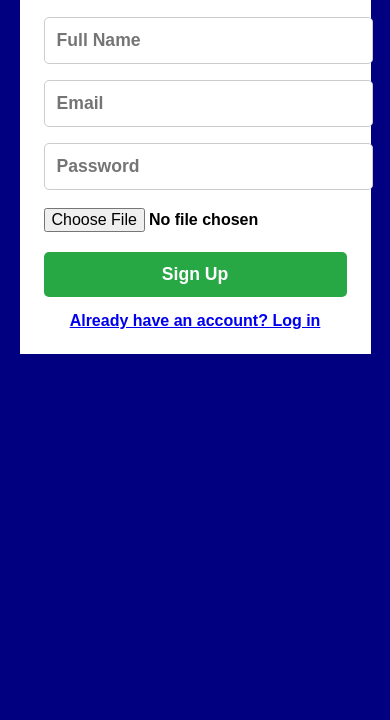
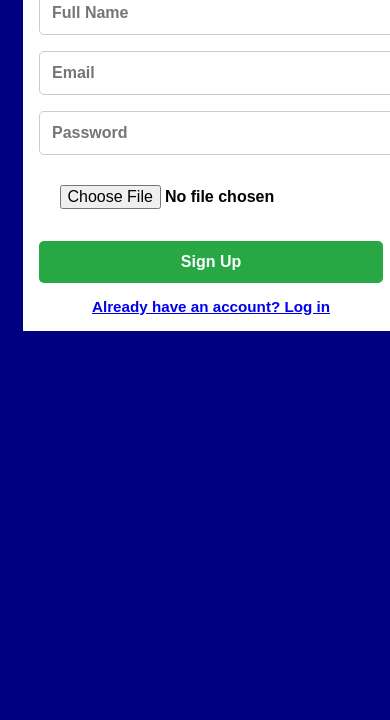
Before and after one commit to sammyjay239/JAVAS-PROJECT, a plain HTML site: page index.html in a window 390 px wide. Shown: the part 124-844 px from the top of the page. Drawn offline with Linux system fonts and the light colour scheme.

Commit message:
files updated

```diff
--- a/index.html
+++ b/index.html
@@ -1,35 +1,42 @@
 <!DOCTYPE html>
 <html lang="en">
+
 <head>
   <meta charset="UTF-8" />
   <title>Sign Up</title>
   <style>
     body {
-      background:navy;
+      background: navy;
       font-family: Arial, sans-serif;
       display: flex;
       justify-content: center;
       align-items: center;
       height: 100vh;
     }
+
     .signup-container {
       background: white;
       padding: 2rem;
       border-radius: 10px;
-      box-shadow: 0 0 10px rgba(0,0,0,0.1);
+      box-shadow: 0 0 10px rgba(0, 0, 0, 0.1);
       width: 350px;
       text-align: center;
     }
-    input[type="text"], input[type="email"], input[type="password"] {
+
+    input[type="text"],
+    input[type="email"],
+    input[type="password"] {
       width: 100%;
       padding: 10px;
       margin: 8px 0;
       border: 1px solid #ccc;
       border-radius: 5px;
     }
+
     input[type="file"] {
       margin: 10px 0;
     }
+
     .profile-pic-preview {
       width: 100px;
       height: 100px;
@@ -38,6 +45,7 @@
       margin: 10px auto;
       display: none;
     }
+
     button {
       background: #28a745;
       color: white;
@@ -47,6 +55,7 @@
       margin-top: 10px;
       cursor: pointer;
     }
+
     a {
       display: block;
       margin-top: 15px;
@@ -103,9 +112,55 @@
       }
     }
 
+    @media only screen and (max-width: 400px) {
+      body {
+        padding: 15px;
+        flex-direction: column;
+        height: auto;
+        align-items: flex-start;
+      }
 
+      .signup-container {
+        width: 100%;
+        padding: 1rem;
+        border-radius: 0;
+        box-shadow: none;
+      }
+
+      .signup-container h2 {
+        font-size: 1.5rem;
+        font-weight: bold;
+      }
+
+      input[type="text"],
+      input[type="email"],
+      input[type="password"],
+      input[type="file"] {
+        font-size: 1rem;
+        font-weight: bold;
+        padding: 12px;
+      }
+
+      .profile-pic-preview {
+        width: 80px;
+        height: 80px;
+      }
+
+      button {
+        width: 100%;
+        font-size: 1rem;
+        font-weight: bold;
+        padding: 12px;
+      }
+
+      a {
+        font-size: 0.95rem;
+        font-weight: bold;
+      }
+    }
   </style>
 </head>
+
 <body>
   <div class="signup-container">
     <h2>Sign Up</h2>
@@ -149,4 +204,5 @@
     }
   </script>
 </body>
+
 </html>
```
Lines whose indentation alone changed are shown as unchanged.
